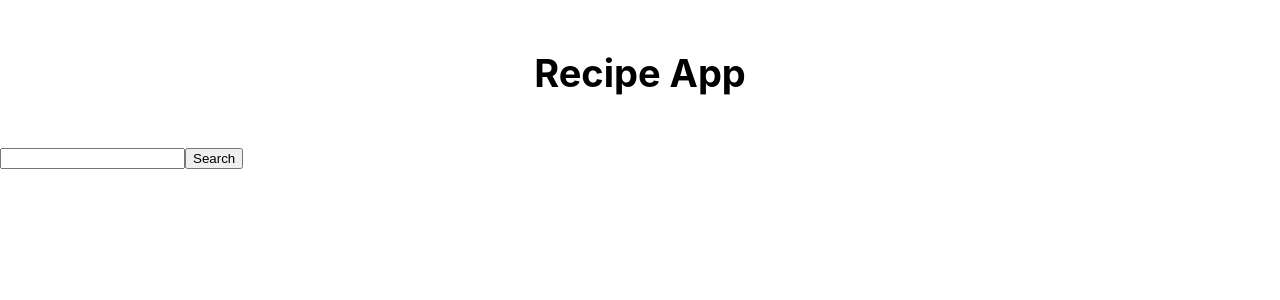
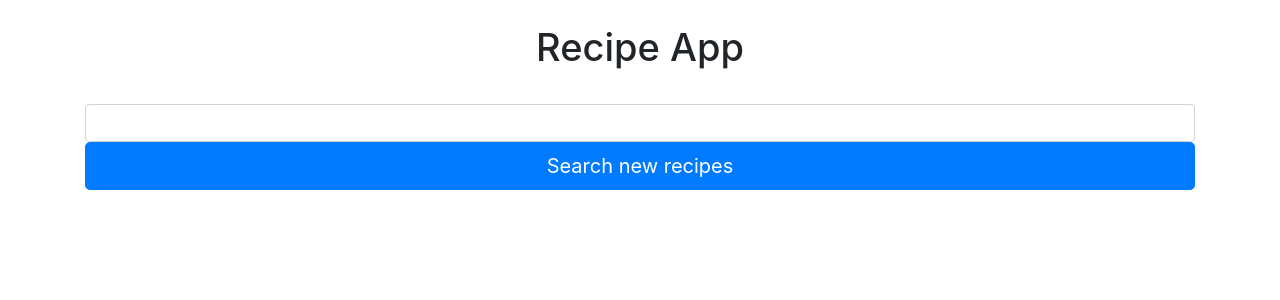
Before and after one commit to mateuszlubianka1993/recipe-app-react, a React (Create React App) app: page / in a window 1280 px wide. Shown: the top 300 px of the page. Built offline with nearby package versions, Linux system fonts and the light colour scheme.

Commit message:
add Bootstrap to project

```diff
--- a/public/index.html
+++ b/public/index.html
@@ -7,6 +7,7 @@
     <meta name="theme-color" content="#000000" />
 
     <link rel="manifest" href="%PUBLIC_URL%/manifest.json" />
+    <link rel="stylesheet" href="https://stackpath.bootstrapcdn.com/bootstrap/4.3.1/css/bootstrap.min.css" integrity="sha384-ggOyR0iXCbMQv3Xipma34MD+dH/1fQ784/j6cY/iJTQUOhcWr7x9JvoRxT2MZw1T" crossorigin="anonymous">
 
     <title>Recipe App</title>
   </head>
--- a/src/components/SearchBar.js
+++ b/src/components/SearchBar.js
@@ -4,8 +4,8 @@
 
     return(
         <form className="container">
-                <input type="text" />
-                <button type="submit">Search</button>
+            <input type="text" className="form-control" aria-label="Sizing example input" aria-describedby="inputGroup-sizing-default"/>
+            <button type="submit" className="btn btn-primary btn-lg btn-block">Search new recipes</button>
         </form>
     );
 };
```
